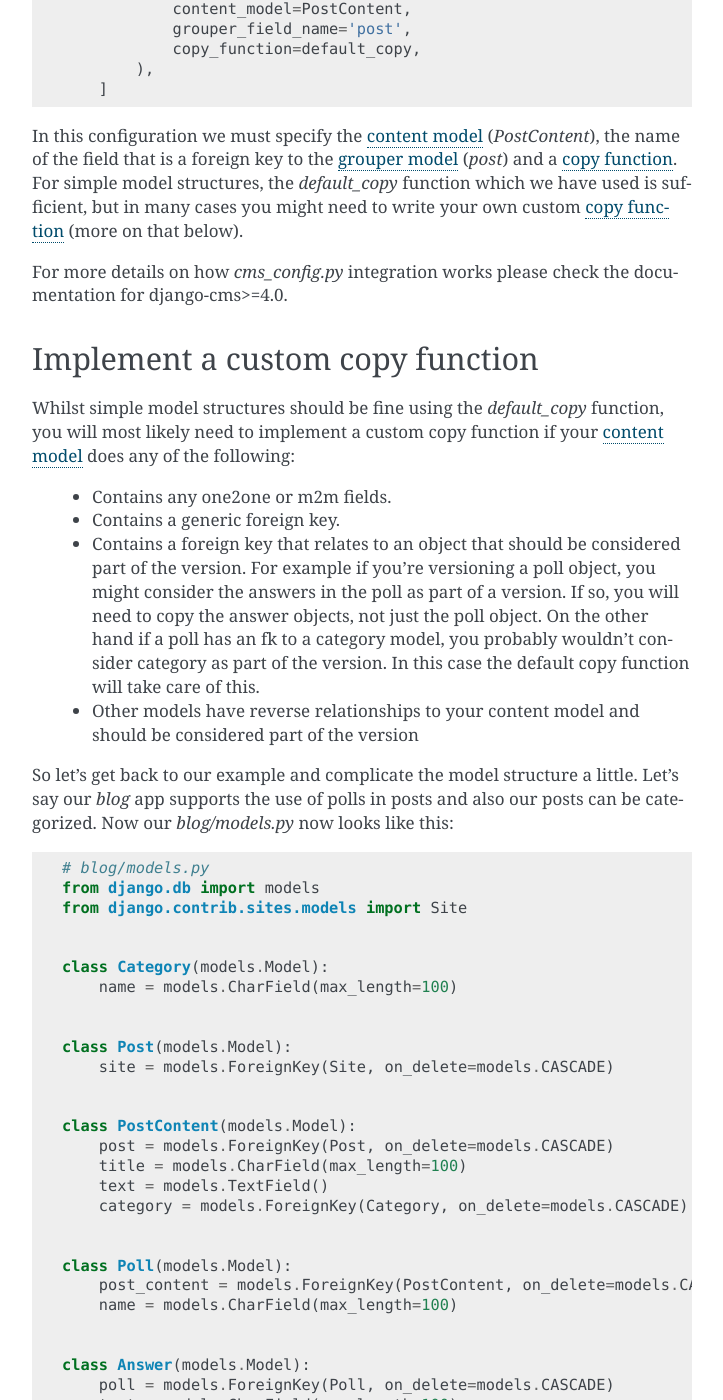
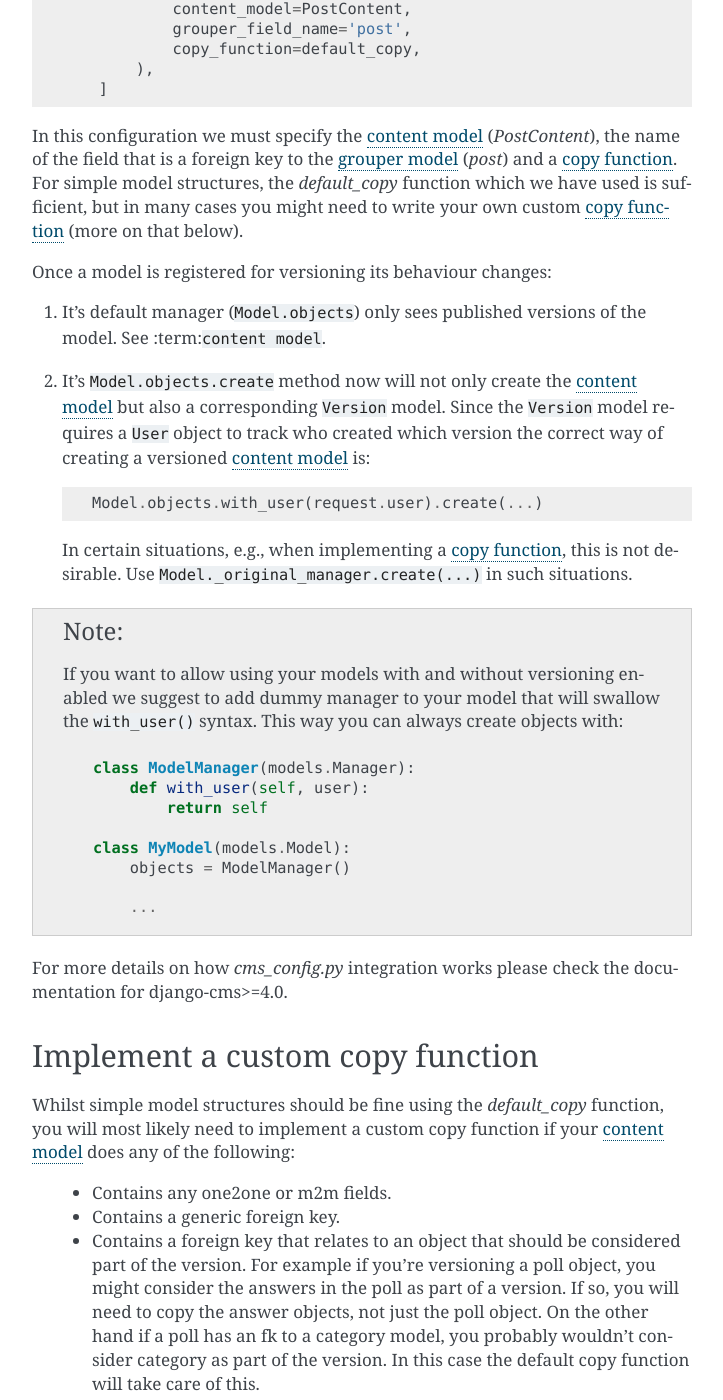
Before and after one commit to django-cms/djangocms-versioning, a Sphinx documentation site: the page built from docs/versioning_integration.rst, in a window 1280 px wide and 1400 px high, scrolled down 2220 px. Shown: the whole window, without its empty margins (388-1111 px from the left). Built offline with Sphinx 7.4.7, drawn with Linux system fonts in a browser that asks for light colours; some of the changed text lies outside the part shown.

Commit message:
Update docs

```diff
--- a/docs/versioning_integration.rst
+++ b/docs/versioning_integration.rst
@@ -120,6 +120,28 @@ and a :term:`copy function <copy function>`. For simple model structures, the `d
 which we have used is sufficient, but in many cases you might need to write your own custom :term:`copy function <copy function>`
 (more on that below).
 
+Once a model is registered for versioning its behaviour changes:
+
+1. It's default manager (``Model.objects``) only sees published versions of the model. See :term:``content model``.
+2. It's ``Model.objects.create`` method now will not only create the :term:`content model` but also a corresponding ``Version`` model. Since the ``Version`` model requires a ``User`` object to track who created which version the correct way of creating a versioned :term:`content model` is::
+
+    Model.objects.with_user(request.user).create(...)
+
+  In certain situations, e.g., when implementing a :term:`copy function`, this is not desirable. Use ``Model._original_manager.create(...)`` in such situations.
+
+.. note::
+
+    If you want to allow using your models with and without versioning enabled we suggest to add dummy manager to your model that will swallow the ``with_user()`` syntax. This way you can always create objects with::
+
+        class ModelManager(models.Manager):
+            def with_user(self, user):
+                return self
+
+        class MyModel(models.Model):
+            objects = ModelManager()
+
+            ...
+
 For more details on how `cms_config.py` integration works please check the documentation
 for django-cms>=4.0.
 
@@ -205,7 +227,7 @@ This is probably not how one would want things to work in this scenario, so to f
             # don't copy pk because we're creating a new obj
             if PostContent._meta.pk.name != field.name
         }
-        new_content = PostContent.objects.create(**content_fields)
+        new_content = PostContent._original_manager.create(**content_fields)
         original_polls = Poll.objects.filter(post_content=original_content)
         for poll in original_polls:
             poll_fields = {
@@ -243,6 +265,10 @@ This is probably not how one would want things to work in this scenario, so to f
 As you can see from the example above the :term:`copy function <copy function>` takes one param (the content object of the version we're copying)
 and returns the copied content object. We have customized it to create not just a new PostContent object (which `default_copy` would have done),
 but also new Poll and Answer objects.
+
+.. note::
+
+    A custom copy method will need to use the content model's ``PostContent._original_manager`` to create only a content model object and not also a Version object which the ``PostContent.objects`` manager would have done!
 
 Notice that we have not created new Category objects in this example. This is because the default behaviour actually suits Category objects fine.
 If the name of a category changed, we would not want to revert the whole site to use the old name of the category when reverting a PostContent object.
```
